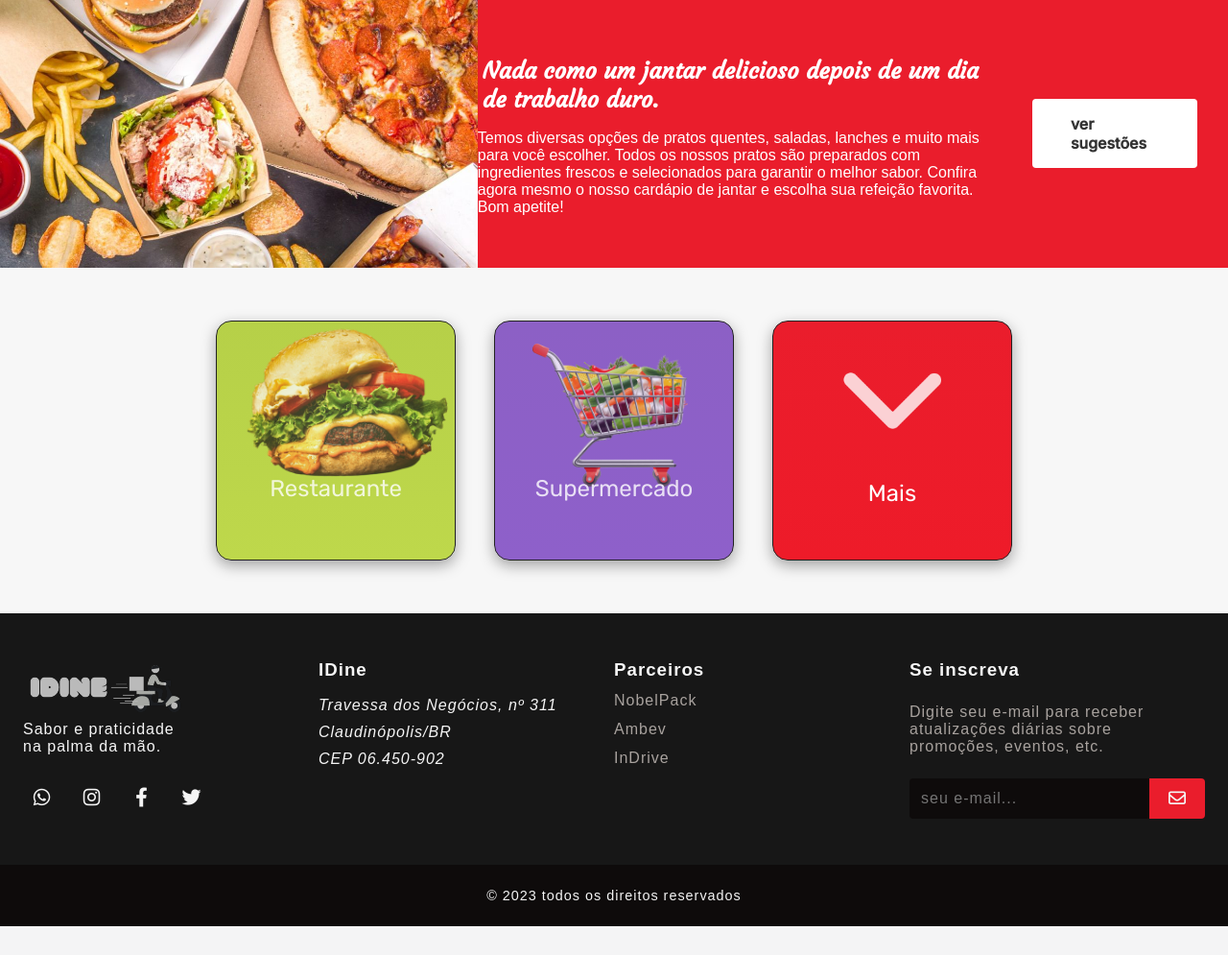
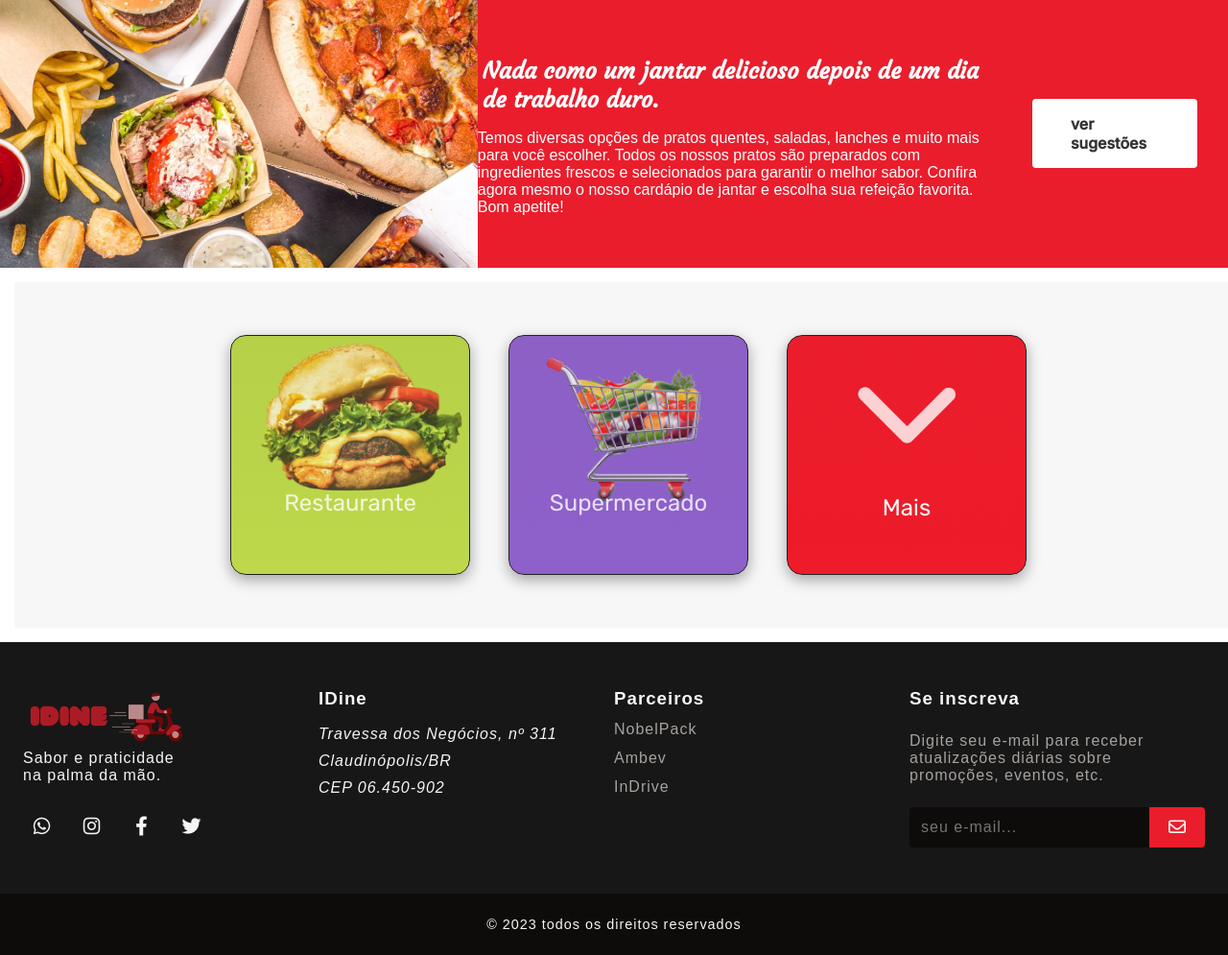
Before and after one commit to gabrielsantos7/projeto-IDine, a PHP site: page /pages/index.html in a window 1280 px wide. Shown: the part 361-1356 px from the top of the page at 96% size. Before the commit the page ends 1326 px from the top, so only its background shows below. Run offline with PHP 8.4, Linux system fonts and the light colour scheme; some web fonts are replaced.

Commit message:
Alteração da logo e margin.

```diff
--- a/assets/css/style.css
+++ b/assets/css/style.css
@@ -144,6 +144,7 @@ h2 {
   align-items: center;
   justify-content: center;
   background-color: var(--branco-bg);
+  margin: 15px;
 }
 
 .card {
@@ -296,10 +297,11 @@ a {
 
 .hidden-container {
   width: 100%;
-  height: 35vh;
+  height: 40vh;
   display: flex;
   justify-content: space-around;
   background-color: var(--branco-bg);
+
 }
 
 .hidden-card {
--- a/pages/index.html
+++ b/pages/index.html
@@ -124,7 +124,7 @@
         <div id="footer_content">
             <div id="footer_contacts">
                 <figure>
-                    <img src="../assets/img/icons/logo-branca.png" alt="Logo da IDine" id="footer-logo">
+                    <img src="../assets/img/icons/logo-vermelho.png" alt="Logo da IDine" id="footer-logo">
                     <figcaption>Sabor e praticidade <br>na palma da mão.</figcaption>
                 </figure>
                 <div id="footer_social_media">
```
Also changed, not shown: assets/img/icons/logo-vermelho.png (added).
